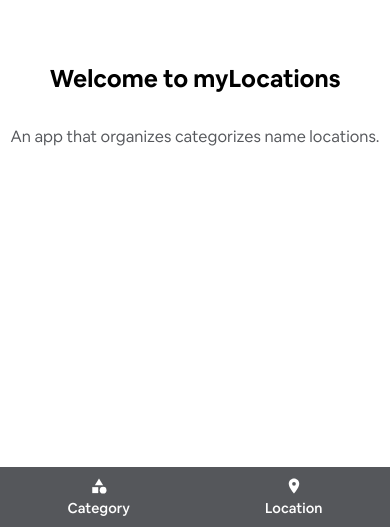
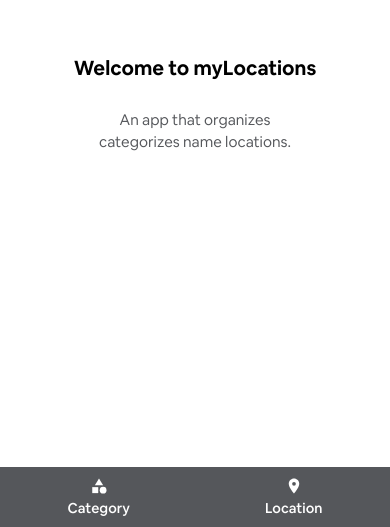
Before and after one commit to kwameaj67/locationary, a React (Create React App) app: page / in a window 390 px wide. Shown: the part 317-844 px from the top of the page. Built offline with nearby package versions, Linux system fonts and the light colour scheme.

Commit message:
fix welcomestyles

```diff
--- a/src/pages/Welcome/welcome.css
+++ b/src/pages/Welcome/welcome.css
@@ -17,3 +17,13 @@
     font-family:"Regular";
     color: #55575b;
 }
+@media screen and (max-width:545px){
+    .welcome_container h1{
+        font-size:20px;
+    }
+    .welcome_container p{
+        font-size:15px;
+        max-width:200px;
+        line-height:22px;
+    }
+}
```
